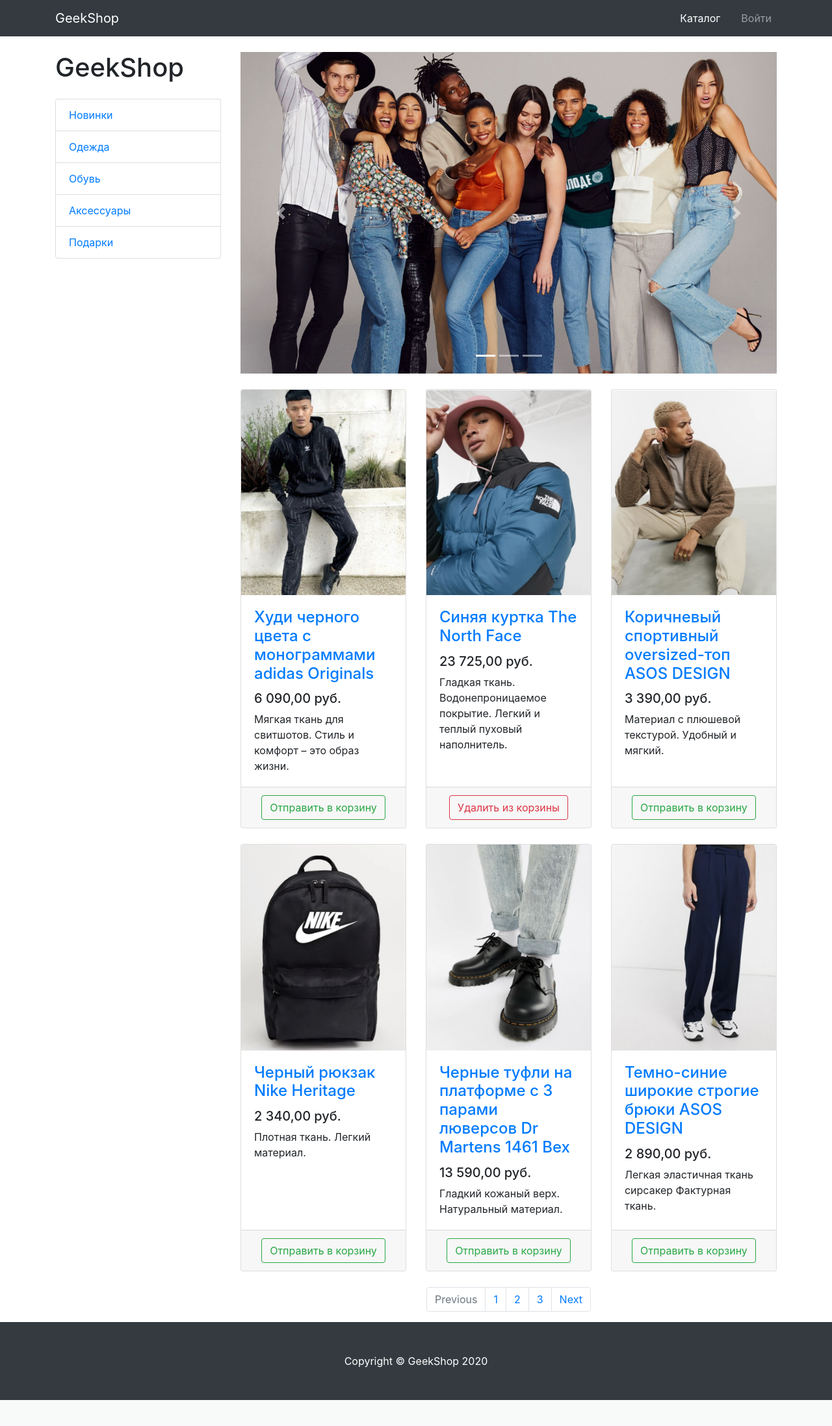
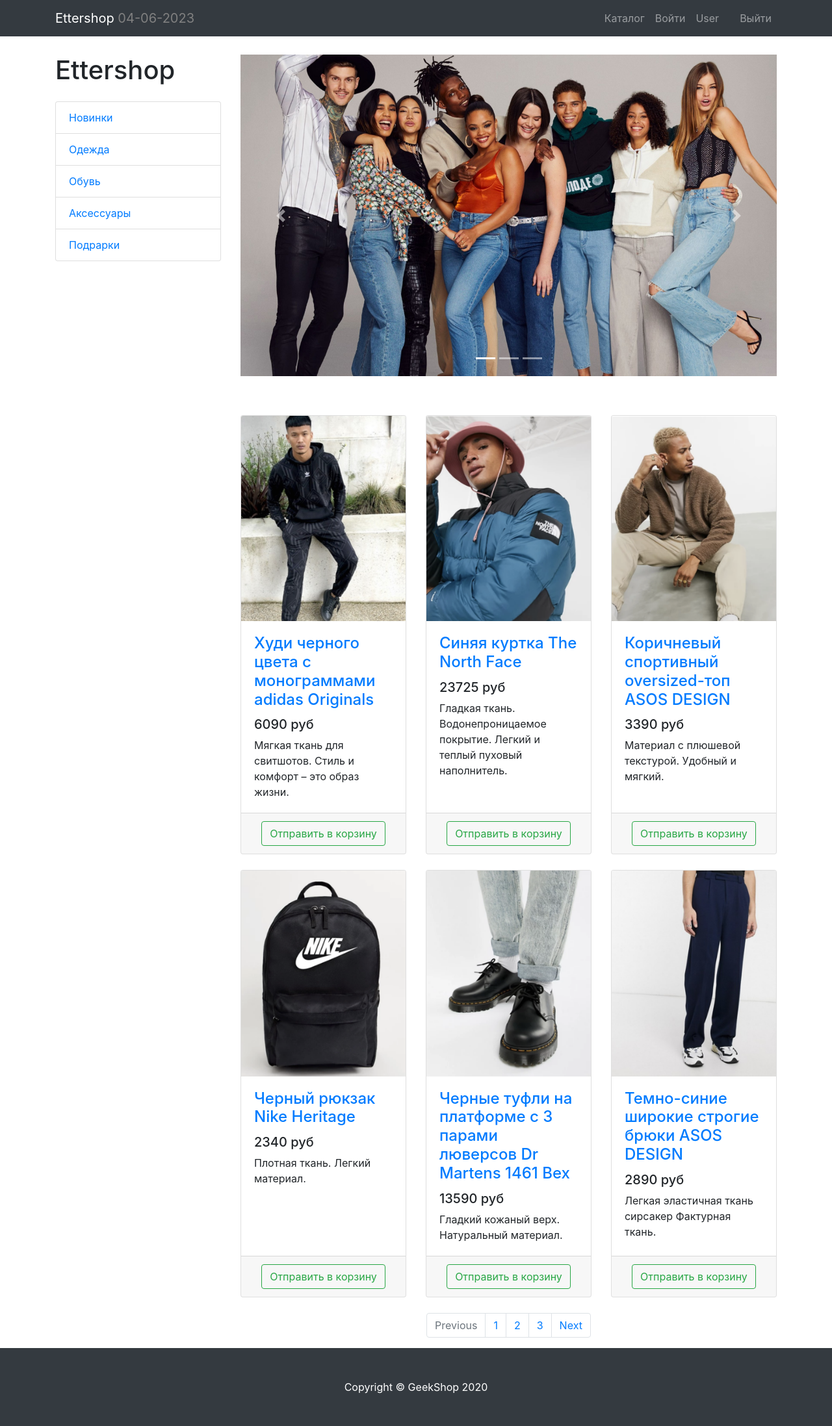
Before and after one commit to Daniil-Kapik/Ettershop, a Django app: page /products/ in a window 1280 px wide. Shown: the whole page at 65% size. Before the commit the page ends 2155 px from the top, so only its background shows below. Run offline with Django 4.2, Linux system fonts and the light colour scheme; some libraries are stand-ins or nearby versions.

Commit message:
finish lesson 2

```diff
--- /dev/null
+++ b/mainapp/templates/mainapp/base.html
@@ -0,0 +1,82 @@
+{% load static %}
+<!DOCTYPE html>
+<html lang="en">
+
+<head>
+
+    <meta charset="utf-8">
+    <meta name="viewport" content="width=device-width, initial-scale=1, shrink-to-fit=no">
+    <meta name="description" content="">
+    <meta name="author" content="">
+
+    <title>{{ title }}</title>
+
+
+    <link href="{% static 'vendor/bootstrap/css/bootstrap.min.css' %}" rel="stylesheet"/>
+
+    <link rel="stylesheet" type="text/css" href="{% static 'css/fixed_navbar.css' %}">
+
+
+    {% block css %}
+    {% endblock %}
+
+</head>
+
+<body>
+
+<nav class="navbar navbar-expand-lg navbar-dark bg-dark fixed-top">
+    <div class="container">
+        <a class="navbar-brand" href="{% url 'index' %}">Ettershop <span style="color: gray;">{% now "d-m-Y" %}</span></a>
+        <button class="navbar-toggler" type="button" data-toggle="collapse" data-target="#navbarResponsive"
+                aria-controls="navbarResponsive" aria-expanded="false" aria-label="Toggle navigation">
+            <span class="navbar-toggler-icon"></span>
+        </button>
+        <div class="collapse navbar-collapse" id="navbarResponsive">
+            <ul class="navbar-nav ml-auto">
+                <li class="nav-item">
+                    <a class="nav-link" href="{% url 'products' %}">Каталог <i class="fas fa-shopping-bag"></i> </a>
+                </li>
+                <li class="nav-item">
+                    <a class="nav-link" href="auth/login.html">Войти <i class="fas fa-sign-in-alt"></i></a>
+                </li>
+                <li class="nav-item">
+                    <a class="nav-link" href="auth/profile.html">User
+                        <i class="fas fa-user-circle"></i>
+                    </a>
+                </li>
+                <li class="nav-item">
+                    <a class="nav-link" href="admin/admin.html">
+                        <i class="fas fa-users-cog"></i>
+                    </a>
+                </li>
+                <li class="nav-item">
+                    <a class="nav-link" href="#">Выйти <i class="fas fa-sign-out-alt"></i></a>
+                </li>
+            </ul>
+        </div>
+    </div>
+</nav>
+
+<style>
+    .row {
+        margin-top: 60px;
+    }
+</style>
+
+{% block content %}
+{% endblock %}
+
+{% block footer %}
+{% endblock %}
+
+
+<!-- Bootstrap core JavaScript -->
+<script src="{% static 'vendor/jquery/jquery.min.js' %}"></script>
+<script src="{% static 'vendor/bootstrap/js/bootstrap.bundle.min.js' %}"></script>
+
+<!-- FontAwesome script -->
+<script src="{% static 'vendor/fontawesome/fontawesome-icons.js" crossorigin="anonymous' %}"></script>
+
+</body>
+
+</html>
--- /dev/null
+++ b/mainapp/templates/mainapp/products.html
@@ -0,0 +1,98 @@
+{% extends 'mainapp/base.html' %}
+{% load static %}
+
+{% block css %}
+  <link href="{% static 'css/products.css" rel="stylesheet' %}"/>
+{% endblock %}
+
+{% block content %}
+  <div class="container">
+    <div class="row">
+      <div class="col-lg-3">
+        <h1 class="my-4">Ettershop</h1>
+        <div class="list-group">
+          {% for category in categories %}
+          <a href="#" class="list-group-item">{{ category.name }}</a>
+          {% endfor %}
+        </div>
+      </div>
+      <!-- /.col-lg-3 -->
+
+      <div class="col-lg-9">
+        <div id="carouselExampleIndicators" class="carousel slide my-4" data-ride="carousel">
+          <ol class="carousel-indicators">
+            <li data-target="#carouselExampleIndicators" data-slide-to="0" class="active"></li>
+            <li data-target="#carouselExampleIndicators" data-slide-to="1"></li>
+            <li data-target="#carouselExampleIndicators" data-slide-to="2"></li>
+          </ol>
+          <div class="carousel-inner" role="listbox">
+            <div class="carousel-item active">
+              <img class="d-block img-fluid" src="{% static 'vendor/img/slides/slide-1.jpg' %}" alt="First slide" />
+            </div>
+            <div class="carousel-item">
+              <img class="d-block img-fluid" src="{% static 'vendor/img/slides/slide-2.jpg' %}" alt="Second slide" />
+            </div>
+            <div class="carousel-item">
+              <img class="d-block img-fluid" src="{% static 'vendor/img/slides/slide-3.jpg' %}" alt="Third slide" />
+            </div>
+          </div>
+          <a class="carousel-control-prev" href="#carouselExampleIndicators" role="button" data-slide="prev">
+            <span class="carousel-control-prev-icon" aria-hidden="true"></span>
+            <span class="sr-only">Previous</span>
+          </a>
+          <a class="carousel-control-next" href="#carouselExampleIndicators" role="button" data-slide="next">
+            <span class="carousel-control-next-icon" aria-hidden="true"></span>
+            <span class="sr-only">Next</span>
+          </a>
+        </div>
+
+        <div class="row">
+          {% for product in products %}
+          <div class="col-lg-4 col-md-6 mb-4">
+            <div class="card h-100">
+              <a href="#"><img class="card-img-top" src="{% static product.image %}" alt="" /></a>
+              <div class="card-body">
+                <h4 class="card-title"><a href="#">{{ product.name }}</a></h4>
+                <h5>{{ product.price }} руб</h5>
+                <p class="card-text">{{ product.description }}</p>
+              </div>
+              <div class="card-footer text-center">
+                <button type="button" class="btn btn-outline-success">Отправить в корзину</button>
+              </div>
+            </div>
+          </div>
+          {% endfor %}
+        </div>
+
+        <nav aria-label="Page navigation example">
+          <ul class="pagination justify-content-center">
+            <li class="page-item disabled">
+              <a class="page-link" href="#" tabindex="-1" aria-disabled="true">Previous</a>
+            </li>
+            <li class="page-item">
+              <a class="page-link" href="#">1</a>
+            </li>
+            <li class="page-item">
+              <a class="page-link" href="#">2</a>
+            </li>
+            <li class="page-item">
+              <a class="page-link" href="#">3</a>
+            </li>
+            <li class="page-item">
+              <a class="page-link" href="#">Next</a>
+            </li>
+          </ul>
+        </nav>
+      </div>
+    </div>
+  </div>
+{% endblock %}
+
+{% block footer %}
+  <footer class="py-5 bg-dark">
+    <div class="container">
+      <p class="m-0 text-center text-white">Copyright &copy; GeekShop 2020</p>
+    </div>
+    <!-- /.container -->
+  </footer>
+{% endblock %}
--- a/mainapp/templates/products.html
+++ /dev/null
@@ -1,256 +0,0 @@
-<!DOCTYPE html>
-<html lang="en">
-
-<head>
-
-    <meta charset="utf-8">
-    <meta name="viewport" content="width=device-width, initial-scale=1, shrink-to-fit=no">
-    <meta name="description" content="">
-    <meta name="author" content="">
-
-    <title>GeekShop - Каталог</title>
-
-    <!-- Bootstrap core CSS -->
-    <link href="/static/vendor/bootstrap/css/bootstrap.min.css" rel="stylesheet">
-
-    <!-- Custom styles for this template -->
-    <link href="/static/css/products.css" rel="stylesheet">
-
-</head>
-
-<body>
-
-    <!-- Navigation -->
-    <nav class="navbar navbar-expand-lg navbar-dark bg-dark fixed-top">
-        <div class="container">
-            <a class="navbar-brand" href="index.html">GeekShop</a>
-            <button class="navbar-toggler" type="button" data-toggle="collapse" data-target="#navbarResponsive"
-                aria-controls="navbarResponsive" aria-expanded="false" aria-label="Toggle navigation">
-                <span class="navbar-toggler-icon"></span>
-            </button>
-            <div class="collapse navbar-collapse" id="navbarResponsive">
-                <ul class="navbar-nav ml-auto">
-                    <li class="nav-item active">
-                        <a class="nav-link" href="products.html">Каталог</a>
-                    </li>
-                    <li class="nav-item">
-                        <a class="nav-link" href="#"><i class="fas fa-shopping-bag"></i></a>
-                    </li>
-                    <li class="nav-item">
-                        <a class="nav-link" href="auth/login.html">Войти <i class="fas fa-sign-in-alt"></i></a>
-                    </li>
-                </ul>
-            </div>
-        </div>
-    </nav>
-
-    <!-- Page Content -->
-    <div class="container">
-
-        <div class="row">
-
-            <div class="col-lg-3">
-
-                <h1 class="my-4">GeekShop</h1>
-                <div class="list-group">
-                    <a href="#" class="list-group-item">Новинки</a>
-                    <a href="#" class="list-group-item">Одежда</a>
-                    <a href="#" class="list-group-item">Обувь</a>
-                    <a href="#" class="list-group-item">Аксессуары</a>
-                    <a href="#" class="list-group-item">Подарки</a>
-                </div>
-
-            </div>
-            <!-- /.col-lg-3 -->
-
-            <div class="col-lg-9">
-
-                <div id="carouselExampleIndicators" class="carousel slide my-4" data-ride="carousel">
-                    <ol class="carousel-indicators">
-                        <li data-target="#carouselExampleIndicators" data-slide-to="0" class="active"></li>
-                        <li data-target="#carouselExampleIndicators" data-slide-to="1"></li>
-                        <li data-target="#carouselExampleIndicators" data-slide-to="2"></li>
-                    </ol>
-                    <div class="carousel-inner" role="listbox">
-                        <div class="carousel-item active">
-                            <img class="d-block img-fluid" src="/static/vendor/img/slides/slide-1.jpg"
-                                alt="First slide">
-                        </div>
-                        <div class="carousel-item">
-                            <img class="d-block img-fluid" src="/static/vendor/img/slides/slide-2.jpg"
-                                alt="Second slide">
-                        </div>
-                        <div class="carousel-item">
-                            <img class="d-block img-fluid" src="/static/vendor/img/slides/slide-3.jpg"
-                                alt="Third slide">
-                        </div>
-                    </div>
-                    <a class="carousel-control-prev" href="#carouselExampleIndicators" role="button" data-slide="prev">
-                        <span class="carousel-control-prev-icon" aria-hidden="true"></span>
-                        <span class="sr-only">Previous</span>
-                    </a>
-                    <a class="carousel-control-next" href="#carouselExampleIndicators" role="button" data-slide="next">
-                        <span class="carousel-control-next-icon" aria-hidden="true"></span>
-                        <span class="sr-only">Next</span>
-                    </a>
-                </div>
-
-                <div class="row">
-
-                    <div class="col-lg-4 col-md-6 mb-4">
-                        <div class="card h-100">
-                            <a href="#">
-                                <img class="card-img-top" src="/static/vendor/img/products/Adidas-hoodie.png" alt="">
-                            </a>
-                            <div class="card-body">
-                                <h4 class="card-title">
-                                    <a href="#">Худи черного цвета с монограммами adidas Originals</a>
-                                </h4>
-                                <h5>6 090,00 руб.</h5>
-                                <p class="card-text">Мягкая ткань для свитшотов. Стиль и комфорт – это образ жизни.</p>
-                            </div>
-                            <div class="card-footer text-center">
-                                <button type="button" class="btn btn-outline-success">Отправить в корзину</button>
-                            </div>
-                        </div>
-                    </div>
-
-                    <div class="col-lg-4 col-md-6 mb-4">
-                        <div class="card h-100">
-                            <a href="#">
-                                <img class="card-img-top"
-                                    src="/static/vendor/img/products/Blue-jacket-The-North-Face.png" alt="">
-                            </a>
-                            <div class="card-body">
-                                <h4 class="card-title">
-                                    <a href="#">Синяя куртка The North Face</a>
-                                </h4>
-                                <h5>23 725,00 руб.</h5>
-                                <p class="card-text">
-                                    Гладкая ткань. Водонепроницаемое покрытие. Легкий и теплый пуховый наполнитель.
-                                </p>
-                            </div>
-                            <div class="card-footer text-center">
-                                <button type="button" class="btn btn-outline-danger">Удалить из корзины</button>
-                            </div>
-                        </div>
-                    </div>
-
-                    <div class="col-lg-4 col-md-6 mb-4">
-                        <div class="card h-100">
-                            <a href="#">
-                                <img class="card-img-top"
-                                    src="/static/vendor/img/products/Brown-sports-oversized-top-ASOS-DESIGN.png" alt="">
-                            </a>
-                            <div class="card-body">
-                                <h4 class="card-title">
-                                    <a href="#">Коричневый спортивный oversized-топ ASOS DESIGN</a>
-                                </h4>
-                                <h5>3 390,00 руб.</h5>
-                                <p class="card-text">Материал с плюшевой текстурой. Удобный и мягкий.</p>
-                            </div>
-                            <div class="card-footer text-center">
-                                <button type="button" class="btn btn-outline-success">Отправить в корзину</button>
-                            </div>
-                        </div>
-                    </div>
-
-                    <div class="col-lg-4 col-md-6 mb-4">
-                        <div class="card h-100">
-                            <a href="#">
-                                <img class="card-img-top"
-                                    src="/static/vendor/img/products/Black-Nike-Heritage-backpack.png" alt="">
-                            </a>
-                            <div class="card-body">
-                                <h4 class="card-title">
-                                    <a href="#">Черный рюкзак Nike Heritage</a>
-                                </h4>
-                                <h5>2 340,00 руб.</h5>
-                                <p class="card-text">Плотная ткань. Легкий материал.</p>
-                            </div>
-                            <div class="card-footer text-center">
-                                <button type="button" class="btn btn-outline-success">Отправить в корзину</button>
-                            </div>
-                        </div>
-                    </div>
-
-                    <div class="col-lg-4 col-md-6 mb-4">
-                        <div class="card h-100">
-                            <a href="#">
-                                <img class="card-img-top" src="/static/vendor/img/products/Black-Dr-Martens-shoes.png"
-                                    alt="">
-                            </a>
-                            <div class="card-body">
-                                <h4 class="card-title">
-                                    <a href="#">Черные туфли на платформе с 3 парами люверсов Dr Martens 1461 Bex</a>
-                                </h4>
-                                <h5>13 590,00 руб.</h5>
-                                <p class="card-text">Гладкий кожаный верх. Натуральный материал.</p>
-                            </div>
-                            <div class="card-footer text-center">
-                                <button type="button" class="btn btn-outline-success">Отправить в корзину</button>
-                            </div>
-                        </div>
-                    </div>
-
-                    <div class="col-lg-4 col-md-6 mb-4">
-                        <div class="card h-100">
-                            <a href="#">
-                                <img class="card-img-top"
-                                    src="/static/vendor/img/products/Dark-blue-wide-leg-ASOs-DESIGN-trousers.png"
-                                    alt="">
-                            </a>
-                            <div class="card-body">
-                                <h4 class="card-title">
-                                    <a href="#">Темно-синие широкие строгие брюки ASOS DESIGN</a>
-                                </h4>
-                                <h5>2 890,00 руб.</h5>
-                                <p class="card-text">Легкая эластичная ткань сирсакер Фактурная ткань.</p>
-                            </div>
-                            <div class="card-footer text-center">
-                                <button type="button" class="btn btn-outline-success">Отправить в корзину</button>
-                            </div>
-                        </div>
-                    </div>
-
-                </div>
-
-                <nav aria-label="Page navigation example">
-                    <ul class="pagination justify-content-center">
-                        <li class="page-item disabled">
-                            <a class="page-link" href="#" tabindex="-1" aria-disabled="true">Previous</a>
-                        </li>
-                        <li class="page-item"><a class="page-link" href="#">1</a></li>
-                        <li class="page-item"><a class="page-link" href="#">2</a></li>
-                        <li class="page-item"><a class="page-link" href="#">3</a></li>
-                        <li class="page-item">
-                            <a class="page-link" href="#">Next</a>
-                        </li>
-                    </ul>
-                </nav>
-
-            </div>
-
-        </div>
-
-    </div>
-    <!-- /.container -->
-
-    <!-- Footer -->
-    <footer class="py-5 bg-dark">
-        <div class="container">
-            <p class="m-0 text-center text-white">Copyright &copy; GeekShop 2020</p>
-        </div>
-        <!-- /.container -->
-    </footer>
-
-    <!-- Bootstrap core JavaScript -->
-    <script src="/static/vendor/jquery/jquery.min.js"></script>
-    <script src="/static/vendor/bootstrap/js/bootstrap.bundle.min.js"></script>
-
-    <!-- FontAwesome script -->
-    <script src="/static/vendor/fontawesome/fontawesome-icons.js" crossorigin="anonymous"></script>
-
-</body>
-
-</html>
--- a/mainapp/views.py
+++ b/mainapp/views.py
@@ -2,11 +2,62 @@ from django.shortcuts import render
 
 
 def index(request):
-    return render(request, 'index.html')
+    context = {
+        'title': 'Ettershop',
+    }
+    return render(request, 'mainapp/index.html', context)
 
 
 def products(request):
-    return render(request, 'products.html')
+    context = {
+        'title': 'Ettershop - Каталог',
+        'categories': [
+            {'name': 'Новинки'},
+            {'name': 'Одежда'},
+            {'name': 'Обувь'},
+            {'name': 'Аксессуары'},
+            {'name': 'Подрарки'},
+        ],
+        'products': [
+            {
+                'name': 'Худи черного цвета с монограммами adidas Originals',
+                'price': '6090',
+                'description': 'Мягкая ткань для свитшотов. Стиль и комфорт – это образ жизни.',
+                'image': 'vendor\img\products\Adidas-hoodie.png',
+            },
+            {
+                'name': 'Синяя куртка The North Face',
+                'price': '23725',
+                'description': 'Гладкая ткань. Водонепроницаемое покрытие. Легкий и теплый пуховый наполнитель.',
+                'image': 'vendor\img\products\Blue-jacket-The-North-Face.png',
+            },
+            {
+                'name': 'Коричневый спортивный oversized-топ ASOS DESIGN',
+                'price': '3390',
+                'description': 'Материал с плюшевой текстурой. Удобный и мягкий.',
+                'image': 'vendor\img\products\Brown-sports-oversized-top-ASOS-DESIGN.png',
+            },
+            {
+                'name': 'Черный рюкзак Nike Heritage',
+                'price': '2340',
+                'description': 'Плотная ткань. Легкий материал.',
+                'image': 'vendor\img\products\Black-Nike-Heritage-backpack.png',
+            },
+            {
+                'name': 'Черные туфли на платформе с 3 парами люверсов Dr Martens 1461 Bex',
+                'price': '13590',
+                'description': 'Гладкий кожаный верх. Натуральный материал.',
+                'image': 'vendor\img\products\Black-Dr-Martens-shoes.png',
+            },
+            {
+                'name': 'Темно-синие широкие строгие брюки ASOS DESIGN',
+                'price': '2890',
+                'description': 'Легкая эластичная ткань сирсакер Фактурная ткань.',
+                'image': 'vendor\img\products\Dark-blue-wide-leg-ASOs-DESIGN-trousers.png',
+            },
+        ]
+    }
+    return render(request, 'mainapp/products.html', context)
 
 
 # def products(request):
```
Also changed, not shown: mainapp/templates/index.html (deleted, +0 -86 lines), mainapp/templates/mainapp/index.html (added, +28 -0 lines), static/css/auth-admin.css, static/css/index.css (line endings or trailing spaces), static/css/products.css (line endings or trailing spaces), static/vendor/bootstrap/css/bootstrap-grid.css, static/vendor/bootstrap/css/bootstrap.css.
